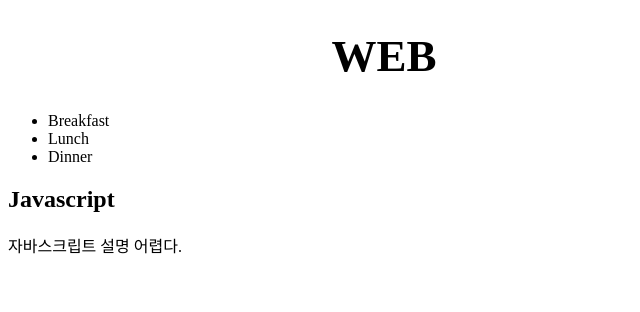
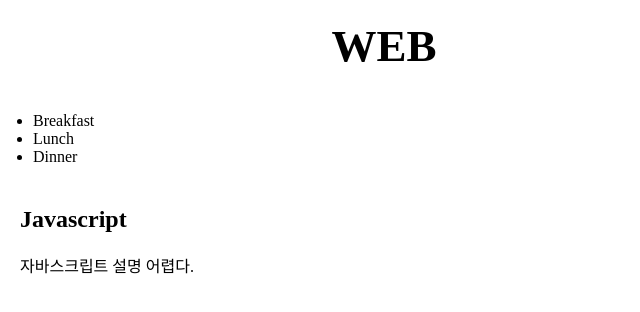
Before and after one commit to OSJ0213/web1, a plain HTML site: page 3.html in a window 768 px wide. Shown: the whole page, without its empty margins (0-640 px from the left). Drawn offline with Linux system fonts and the light colour scheme.

Commit message:
add the mediaquery and style.css

```diff
--- a/3.html
+++ b/3.html
@@ -8,24 +8,62 @@
     color: black;
     text-decoration: none;
   }
+  #grid{
+    display:grid;
+    grid-template-columns: 150px 1fr;
+  }
+
+  #grid #article {
+    padding-left: 20px;
+  }
+  #grid ul{
+      padding-left: 33px;
+  }
+
   h1 {
     font-size: 45px;
     text-align: center;
+    border-bottom:1px solid grey;
+    padding:20px;
+    margin:0;
+  }
+  ul {
+    border-right:1px solid grey;
+    width:100px;
+    margin:0;
+    padding:20px;
+  }
+  body{
+    margin:0;
+  }
+  /*screen width < 800px*/
+  @media(max-width: 800px) {
+    #grid{
+      display:block;
+    }
+    ul {
+      border-right:none;
+    }
+    h1 {
+      border-bottom:none;
+    }
   }
 </style>
 </head>
 <body>
   <h1><a href="index.html">WEB</a></h1>
+<div id="grid">
   <ul>
     <li> <a href="1.html">Breakfast</a></li>
     <li> <a href="2.html">Lunch</a></li>
     <li> <a href="3.html">Dinner</a></li>
   </ul>
-
+  <div id="article">
     <h2>Javascript</h2>
     <p>
       자바스크립트 설명 어렵다.
     </p>
-</table>
+  </div>
+</div>
 </body>
 </html>
--- /dev/null
+++ b/style.css
@@ -0,0 +1,44 @@
+a {
+  color: black;
+  text-decoration: none;
+}
+#grid{
+  display:grid;
+  grid-template-columns: 150px 1fr;
+}
+
+#grid #article {
+  padding-left: 20px;
+}
+#grid ul{
+    padding-left: 33px;
+}
+
+h1 {
+  font-size: 45px;
+  text-align: center;
+  border-bottom:1px solid grey;
+  padding:20px;
+  margin:0;
+}
+ul {
+  border-right:1px solid grey;
+  width:100px;
+  margin:0;
+  padding:20px;
+}
+body{
+  margin:0;
+}
+/*screen width < 800px*/
+@media(max-width: 800px) {
+  #grid{
+    display:block;
+  }
+  ul {
+    border-right:none;
+  }
+  h1 {
+    border-bottom:none;
+  }
+}
```
Also changed, not shown: 2.html (+1 -34 lines), mediaquery.html (added, +23 -0 lines). Lines whose indentation alone changed are shown as unchanged.
